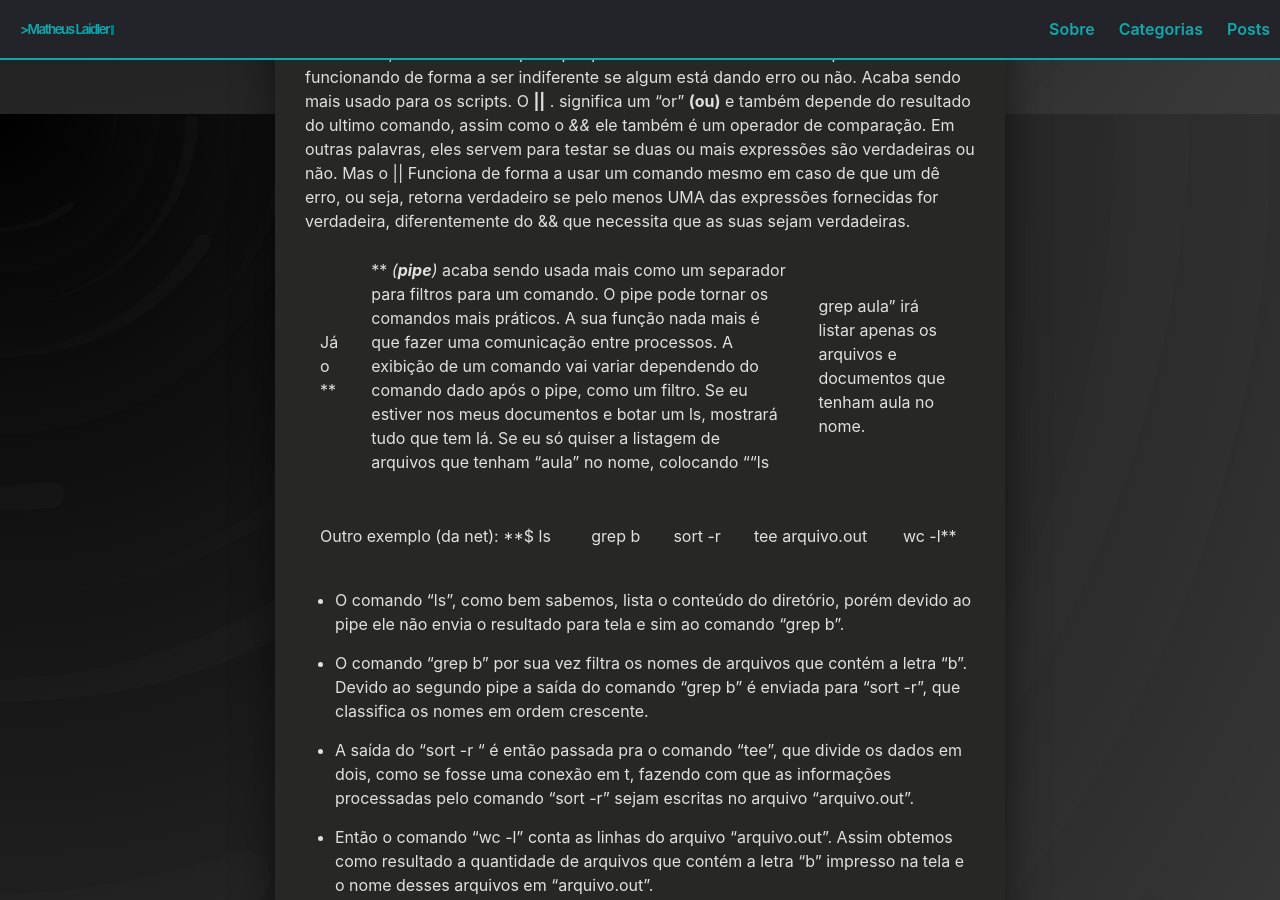
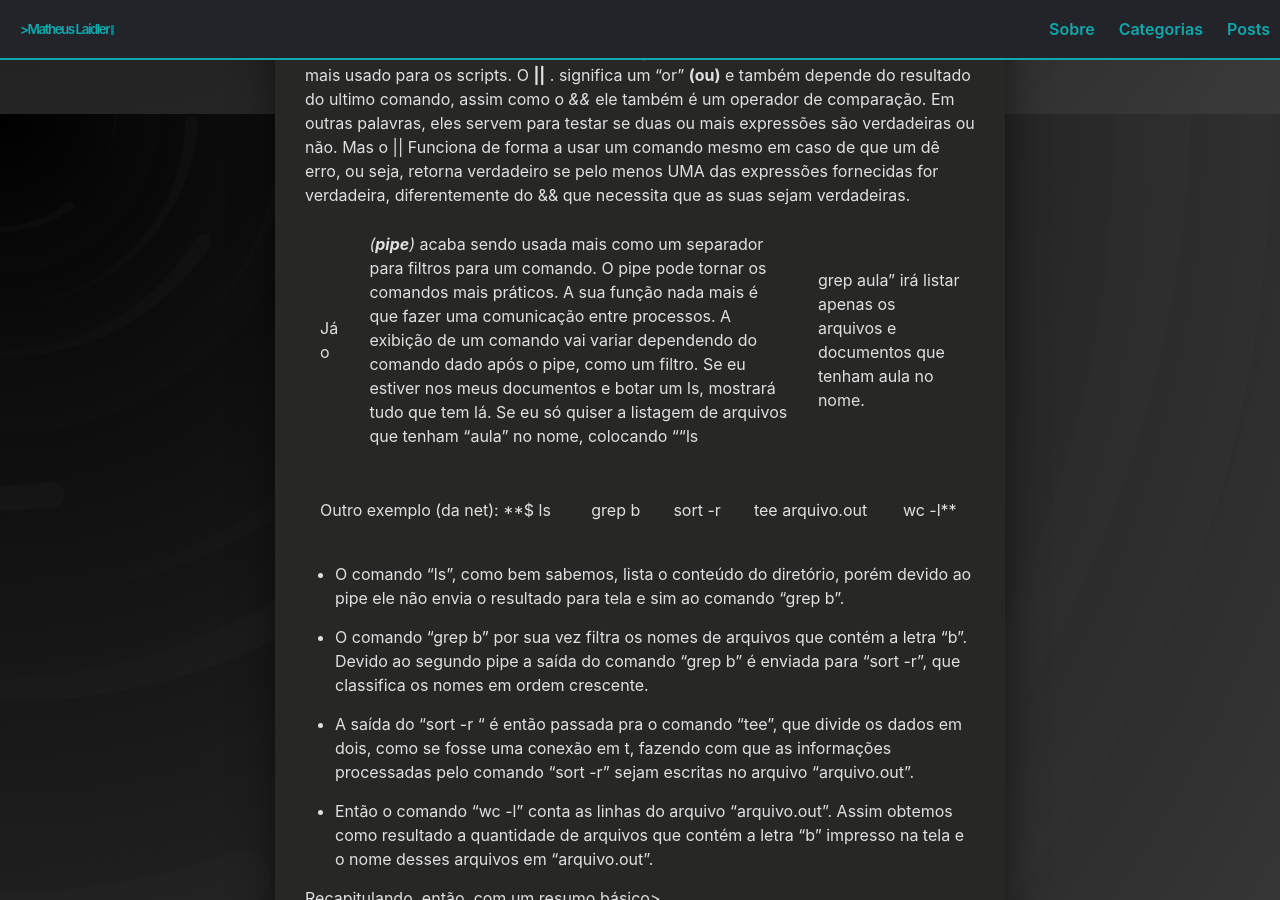
Before and after one commit to matheuslaidler/Tech-Jekyll-Old, a Jekyll site: the page built from _posts/2020-02-25-terminal.md, in a window 1280 px wide and 900 px high, scrolled down 18126 px. Built offline with Jekyll 4.4.1, drawn with Linux system fonts in a browser that asks for light colours.

```diff
--- a/_posts/2020-02-25-terminal.md
+++ b/_posts/2020-02-25-terminal.md
@@ -311,7 +311,7 @@ Na primeira vez que digitamos o comando na sessão é necessário digitar a senh
 
 Em sistemas baseados em Debian, como Ubuntu, utilizam o `apt` como gerenciador de pacote como padrão.
 
-> 		comando antigo: apt-get; foi abreviado para somente apt, ainda podendo utilizar os dois)
+> comando antigo: apt-get; foi abreviado para somente apt, ainda podendo utilizar os dois)
 
 *Existem outros gerenciadores de pacotes também, como o dnf / yum que é usado no Fedora.; o pacman no Arch; apk no Alpine, etc. Mas não abordaremos outros gerenciadores por aqui. Normalmente seguem um padrão parecido, mas fique ligado na documentação da sua distro e saiba dos comandos apropriados para ela.*
 
@@ -613,7 +613,7 @@ Já o **&** executa o segundo comando independentemente do resultado do comando
 O **;** significa o fim da linha do tal comando, como um delimitador, fazendo o bash pular pro próximo - como comandos independentes - funcionando de forma a ser indiferente se algum está dando erro ou não. Acaba sendo mais usado para os scripts.
 O **||** . significa um "or" **(ou)** e também depende do resultado do ultimo comando, assim como o *&&* ele também é um operador de comparação. Em outras palavras, eles servem para testar se duas ou mais expressões são verdadeiras ou não. Mas o || Funciona de forma a usar um comando mesmo em caso de que um dê erro, ou seja, retorna verdadeiro se pelo menos UMA das expressões fornecidas for verdadeira, diferentemente do && que necessita que as suas sejam verdadeiras.
 
-Já o **|** *(**pipe**)* acaba sendo usada mais como um separador para filtros para um comando. O pipe pode tornar os comandos mais práticos. A sua função nada mais é que fazer uma comunicação entre processos. A exibição de um comando vai variar dependendo do comando dado após o pipe, como um filtro. Se eu estiver nos meus documentos e botar um ls, mostrará tudo que tem lá. Se eu só quiser a listagem de arquivos que tenham "aula" no nome, colocando ""ls | grep aula" irá listar apenas os arquivos e documentos que tenham aula no nome.
+Já o | *(**pipe**)* acaba sendo usada mais como um separador para filtros para um comando. O pipe pode tornar os comandos mais práticos. A sua função nada mais é que fazer uma comunicação entre processos. A exibição de um comando vai variar dependendo do comando dado após o pipe, como um filtro. Se eu estiver nos meus documentos e botar um ls, mostrará tudo que tem lá. Se eu só quiser a listagem de arquivos que tenham "aula" no nome, colocando ""ls | grep aula" irá listar apenas os arquivos e documentos que tenham aula no nome.
 
 Outro exemplo (da net): **$ ls | grep b | sort -r | tee arquivo.out | wc -l**
 
```
